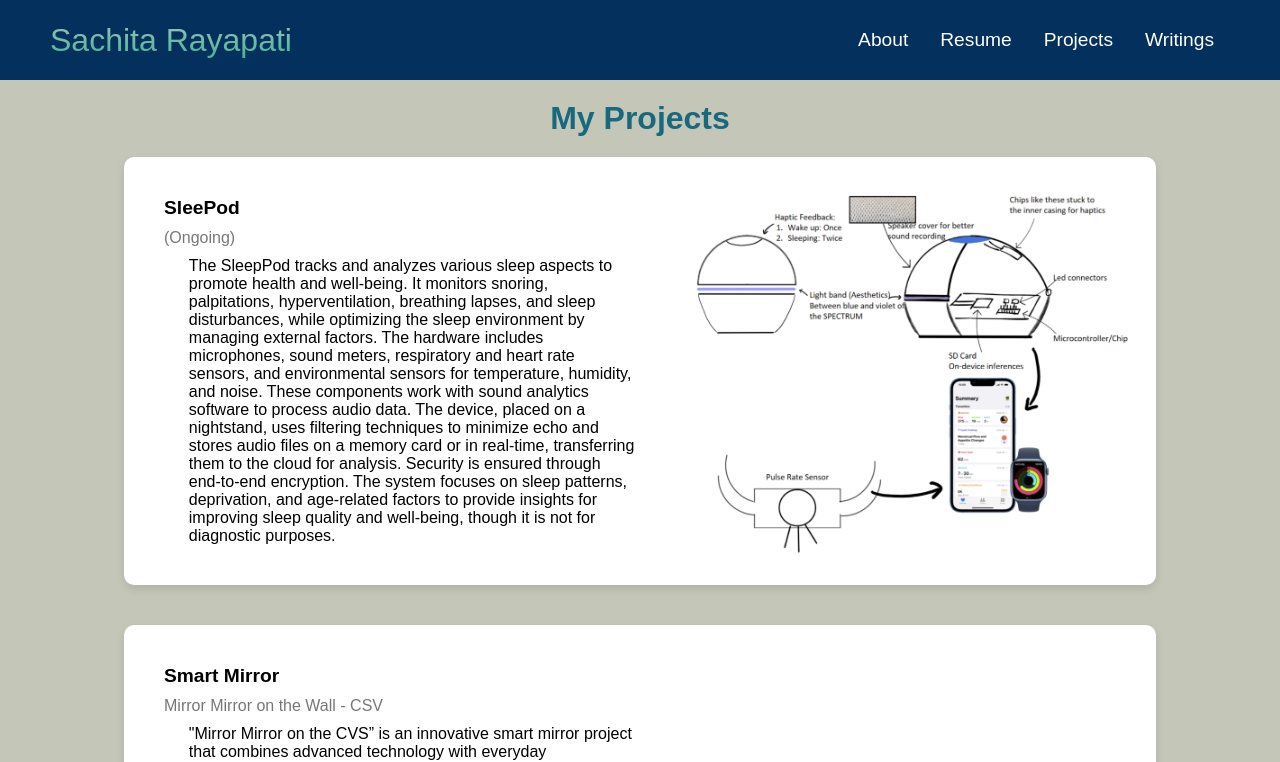
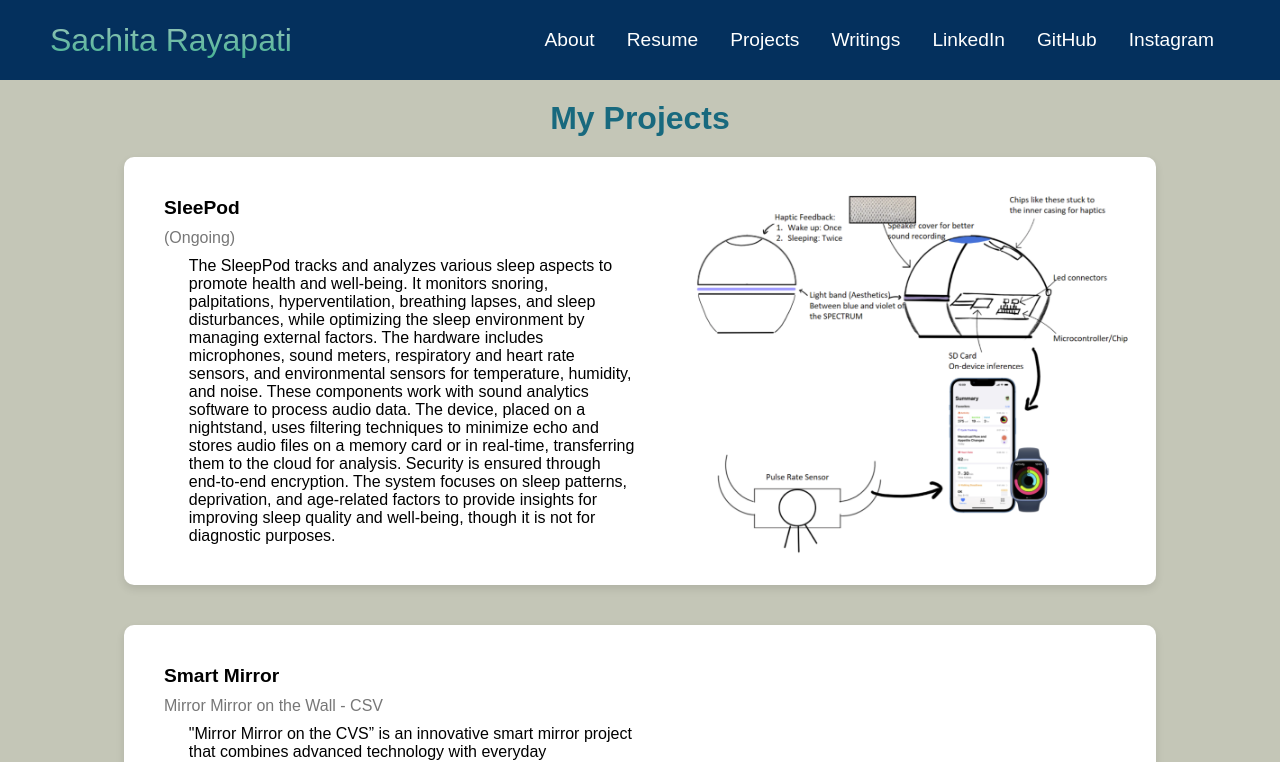
Before and after one commit to Sachitav03/Portfolio, a plain HTML site: page projects.html in a window 1280 px wide. Shown: the top 762 px of the page. Drawn offline with Linux system fonts and the light colour scheme.

Commit message:
Task Bar Updated

```diff
--- a/projects.html
+++ b/projects.html
@@ -12,6 +12,9 @@
     <nav class="navbar">
         <div class="navbar__container">
           <a href="/" id="navbar__logo">Sachita Rayapati</a>
+
+
+
           <div class="navbar__toggle" id="mobile-menu">
             <span class="bar"></span>
             <span class="bar"></span>
@@ -22,6 +25,11 @@
             <li class="navbar__item"><a href="/resume.html" class="navbar__links"> Resume </a></li>
             <li class="navbar__item"><a href="/projects.html" class="navbar__links"> Projects </a></li>
             <li class="navbar__item"><a href="/writings.html" class="navbar__links"> Writings </a></li>
+
+            <!-- Social links in the menu -->
+            <li class="navbar__item"><a href="https://www.linkedin.com/in/sachita-rayapati-a48b42217/" class="navbar__links" target="_blank">LinkedIn</a></li>
+            <li class="navbar__item"><a href="https://github.com/Sachitav03" class="navbar__links" target="_blank">GitHub</a></li>
+            <li class="navbar__item"><a href="http://www.instagram.com/Sachitav03" class="navbar__links" target="_blank">Instagram</a></li>
           </ul>
         </div>
       </nav>
```
Also changed, not shown: resume.html (+8 -0 lines), writing1.html (+8 -0 lines), writing2.html (+8 -0 lines), writing3.html (+8 -0 lines), writing4.html (+8 -0 lines), writing5.html (+8 -0 lines), writings.html (+8 -0 lines). Lines whose indentation alone changed are shown as unchanged.
